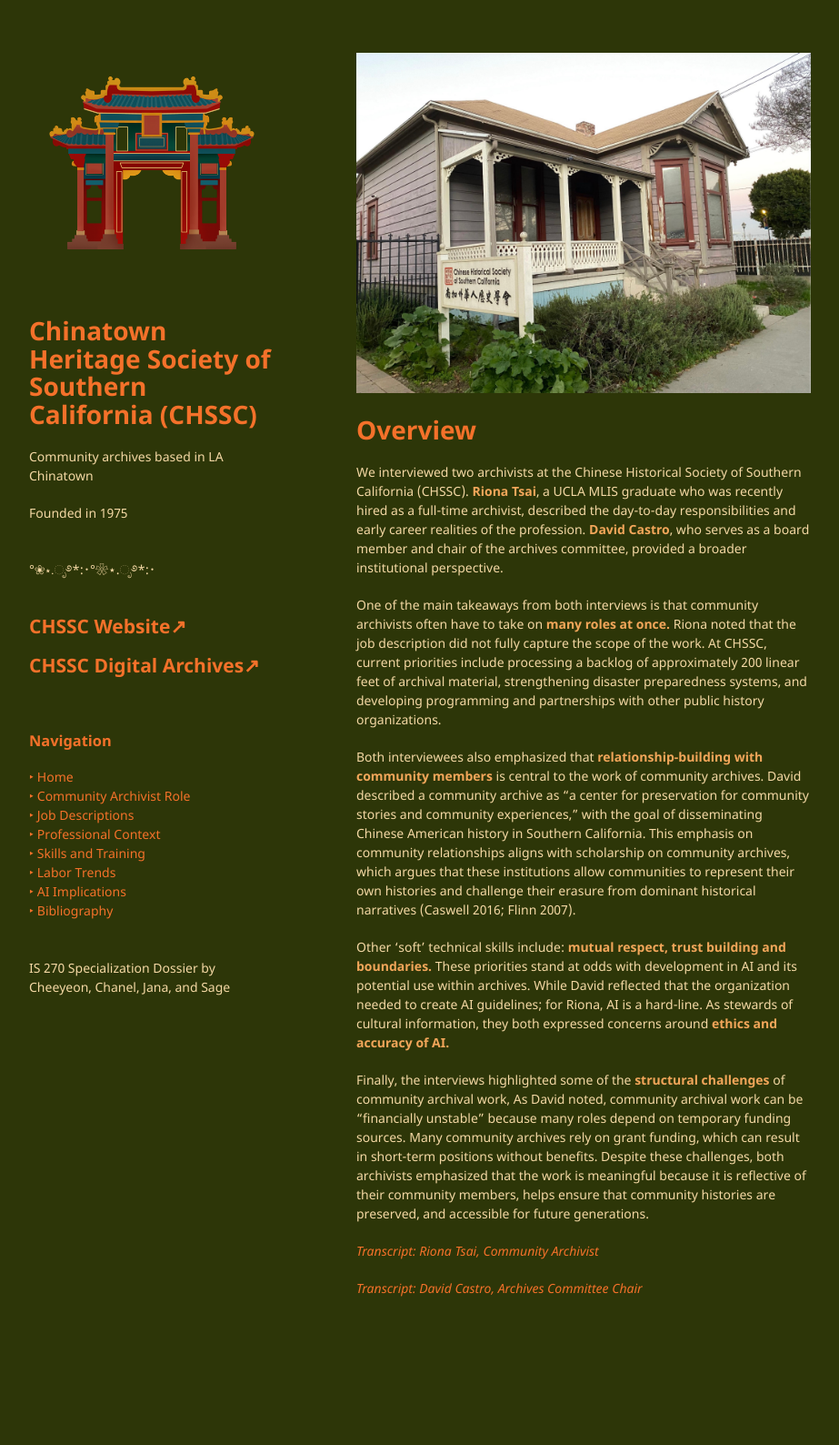
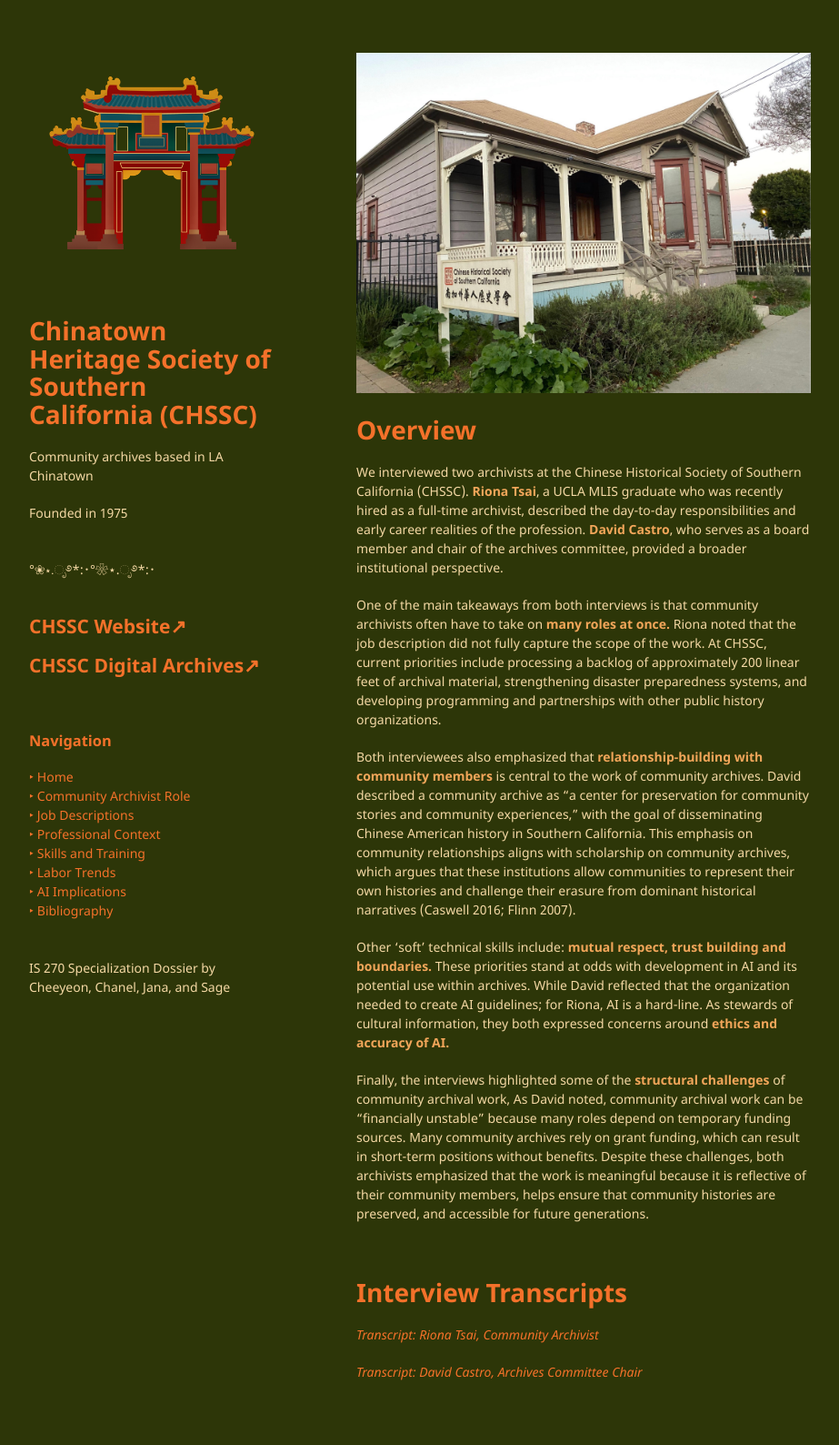
Before and after one commit to chaanelly/IS270-CHSSC, a Jekyll site: the page built from index.md, in a window 1280 px wide. Shown: the whole page at 91% size, without its empty margins (178-1101 px from the left). Built offline with Jekyll 4.4.1, drawn with Linux system fonts in a browser that asks for light colours; our own code applies the rules of GitHub Pages for plain Markdown files; before the commit the page ends 1496 px from its top, so only the background shows below that.

Commit message:
Update index.md

```diff
--- a/index.md
+++ b/index.md
@@ -12,6 +12,10 @@ Other ‘soft’ technical skills include: **mutual respect, trust building and
 
 Finally, the interviews highlighted some of the **structural challenges** of community archival work, As David noted, community archival work can be “financially unstable” because many roles depend on temporary funding sources. Many community archives rely on grant funding, which can result in short-term positions without benefits. Despite these challenges, both archivists emphasized that the work is meaningful because it is reflective of their community members, helps ensure that community histories are preserved, and accessible for future generations.
 
+<br>
+
+# Interview Transcripts
+
 _[Transcript: Riona Tsai, Community Archivist](./pages/riona-transcript.md)_
 
 _[Transcript: David Castro, Archives Committee Chair](./pages/david-transcript.md)_
```
